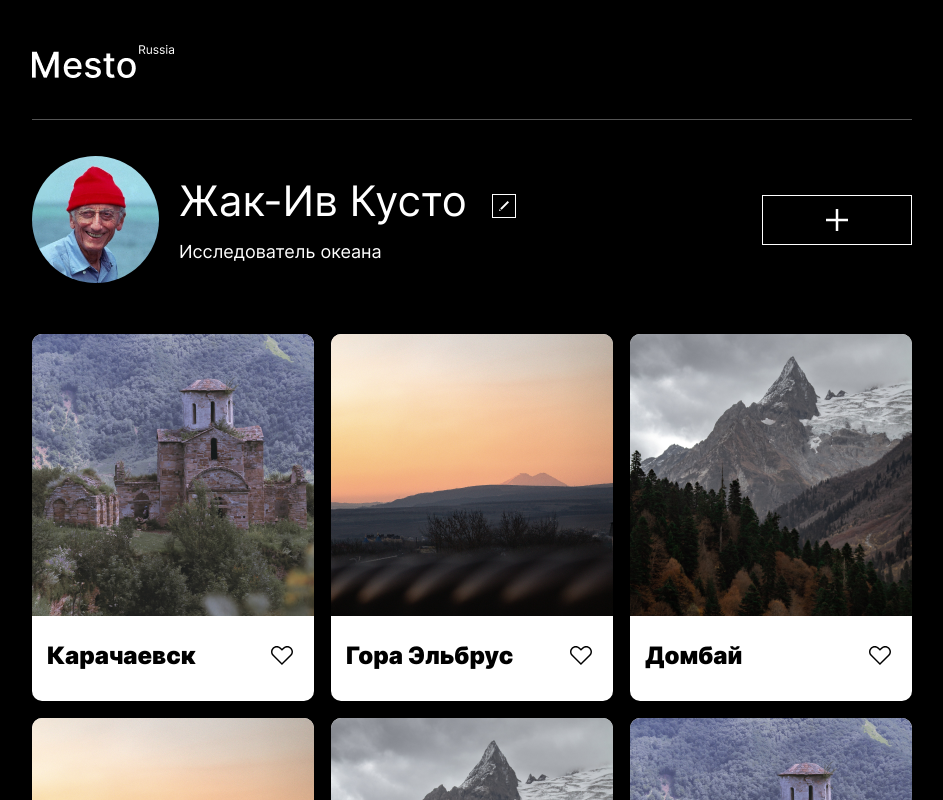
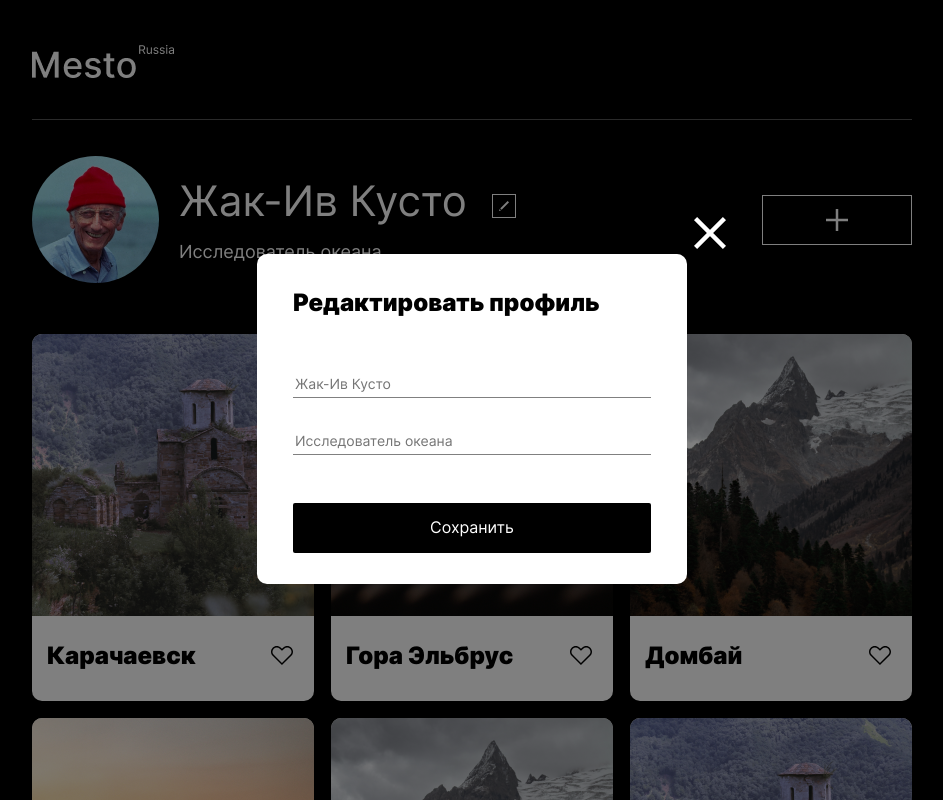
Before and after one commit to Tatyana-ChJKV/MESTO-YandexPraktikum, a plain HTML site: page index.html in a window 1280 px wide. Shown: the top 800 px of the page, without its empty margins (168-1111 px from the left). Drawn offline with Linux system fonts and the light colour scheme.

Commit message:
Readme + открытие\закрытие попапа

```diff
--- a/blocks/popup/popup.css
+++ b/blocks/popup/popup.css
@@ -2,7 +2,7 @@
     position: fixed;
     top: 0;
     width: 100%;
-    display: flex;
+    display: none;
     align-content: center;
     justify-content: center;
     align-items: center;
--- a/index.html
+++ b/index.html
@@ -27,23 +27,23 @@
       <button class="profile__add-button link-opacity"></button>
     </section>
 
-<!--    <section>-->
-<!--    <div class="popup popup_opened popup__overlay">-->
-<!--      <form class="popup__container">-->
-<!--        <h2 class="popup__header">Редактировать профиль</h2>-->
-<!--        <fieldset class="popup__text-input">-->
-<!--          <input type="text" class="popup__form-text" placeholder="Жак-Ив Кусто">-->
-<!--        </fieldset>-->
-<!--        <fieldset class="popup__text-input">-->
-<!--          <input type="text" class="popup__form-text" placeholder="Исследователь океана">-->
-<!--        </fieldset>-->
-<!--        <div class="popup__button-container">-->
-<!--        <button class="popup__button link-opacity">Сохранить</button>-->
-<!--        </div>-->
-<!--      </form>-->
-<!--      <button class="popup__close-button link-opacity"><img class="popup__close-image" src="images/Close_Icon.png"></button>-->
-<!--    </div>-->
-<!--    </section>-->
+    <section>
+    <div class="popup popup_opened popup__overlay">
+      <form class="popup__container">
+        <h2 class="popup__header">Редактировать профиль</h2>
+        <fieldset class="popup__text-input">
+          <input type="text" class="popup__form-text" placeholder="Жак-Ив Кусто">
+        </fieldset>
+        <fieldset class="popup__text-input">
+          <input type="text" class="popup__form-text" placeholder="Исследователь океана">
+        </fieldset>
+        <div class="popup__button-container">
+        <button class="popup__button link-opacity">Сохранить</button>
+        </div>
+      </form>
+      <button class="popup__close-button link-opacity"><img class="popup__close-image" src="images/Close_Icon.png"></button>
+    </div>
+    </section>
 
     <section class="elements">
       <ul class="places">
```
Also changed, not shown: README.md.
